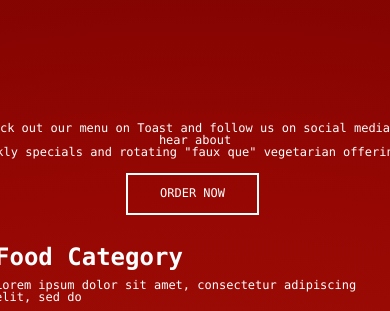
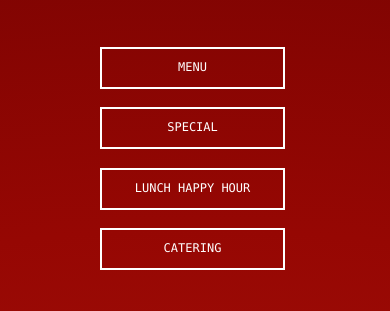
Before and after one commit to FerrisChang/resturantPage, a React (Vite) app in the folder Front_end/: page /menu in a window 390 px wide. Shown: the part 288-599 px from the top of the page. Built offline with nearby package versions, Linux system fonts and the light colour scheme.

Commit message:
changes to container

```diff
--- a/Front_end/src/components/Mainbar/Mainbar.css
+++ b/Front_end/src/components/Mainbar/Mainbar.css
@@ -86,11 +86,6 @@ div#hidden {
 }
 
 
-@media (max-width: 961px) {
-  #menubar-btn-container {
-    display: hidden;
-  }
-}
 
 @media (max-width: 1129px) {
   .background {
--- a/Front_end/src/pages/menuPage/Menu.css
+++ b/Front_end/src/pages/menuPage/Menu.css
@@ -21,3 +21,11 @@
   align-items: center;
   padding-top: 45px;
 }
+
+@media (max-width: 600px) {
+  #menubar-container {
+    flex-direction: column;
+    justify-content: space-between;
+    height: 223px;
+  }
+}
--- a/Front_end/src/pages/menuPage/Menu.jsx
+++ b/Front_end/src/pages/menuPage/Menu.jsx
@@ -29,22 +29,22 @@ const Menu = () => {
         eiusmod tempor incididunt ut labore et dolore magna aliqua. <br/>
         Ut enim ad minim veniam, quis nostrud exercitation ullamco laboris <br/>
         nisi ut aliquip ex ea commodo consequat. </p>
-        <div id="menubar-btn-container">
+        <div className='flex-container' id='menubar-container'>
           <button className='menu-btn' id='online-border' onClick={() => setActiveComponent('menu')}>
-            <span className="transition"></span>
-            <span className="label">MENU</span>
+            <span className='transition'></span>
+            <span className='label'>MENU</span>
           </button>
           <button className='menu-btn' id='online-border' onClick={() => setActiveComponent('special')}>
-            <span className="transition"></span>
-            <span className="label">SPECIAL</span>
+            <span className='transition'></span>
+            <span className='label'>SPECIAL</span>
           </button>
           <button className='menu-btn' id='online-border' onClick={() => setActiveComponent('lunchHappyHour')}>
-            <span className="transition"></span>
-            <span className="label">LUNCH HAPPY HOUR</span>
+            <span className='transition'></span>
+            <span className='label'>LUNCH HAPPY HOUR</span>
           </button>
           <button className='menu-btn' id='online-border' onClick={() => setActiveComponent('catering')}>
-            <span className="transition"></span>
-            <span className="label">CATERING</span>
+            <span className='transition'></span>
+            <span className='label'>CATERING</span>
           </button>
         </div>
       </div>
```
